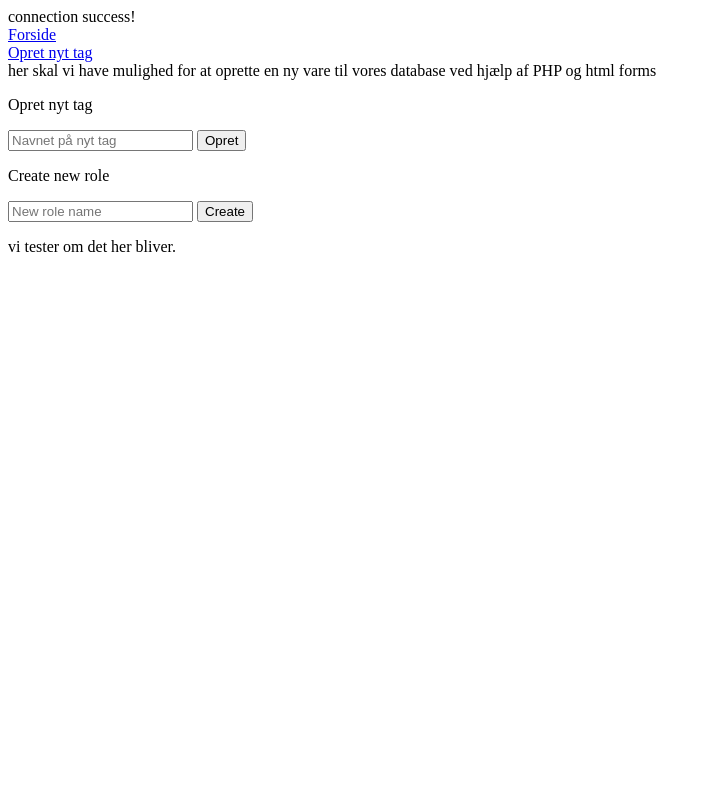
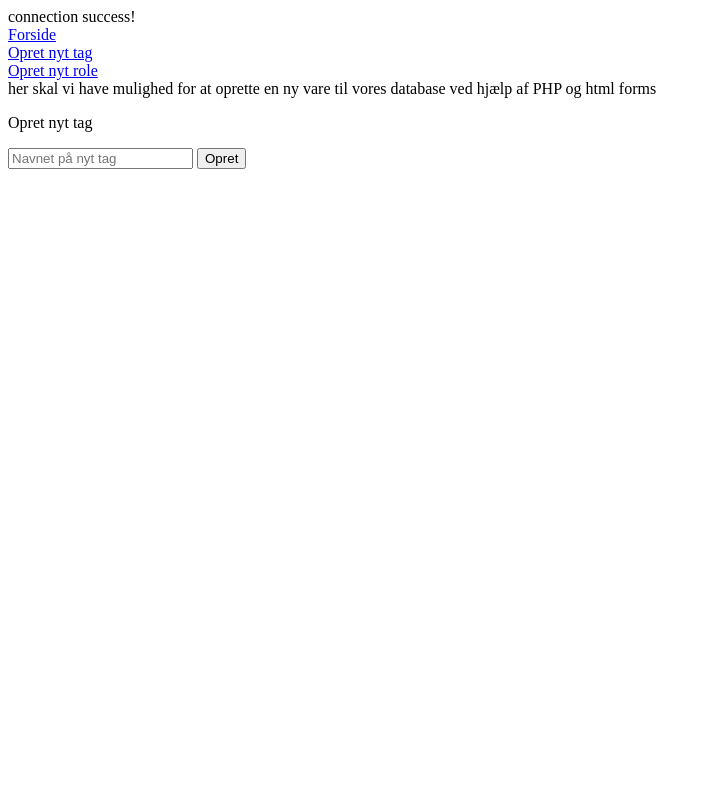
Before and after one commit to Knudsen2/electronic, a PHP site: page /new_tag.php in a window 1280 px wide. Shown: the whole page, without its empty margins (0-711 px from the left). Run offline with PHP 8.4, Linux system fonts and the light colour scheme.

Commit message:
splittet filer
new_role og new_tag er "done"

opdateret nav bar til at inkludere forside + nyt tag + ny role

```diff
--- a/index.php
+++ b/index.php
@@ -12,7 +12,9 @@ include('connect_db.php');
     <nav>
       <a href="index.php">Forside</a>
       <br>
-      <a href="new_item.php">Opret nyt tag</a>
+      <a href="new_tag.php">Opret nyt tag</a>
+      <br>
+      <a href="new_role.php">Opret nyt role</a>
     </nav>
 
     <main>
--- a/new_tag.php
+++ b/new_tag.php
@@ -13,7 +13,9 @@ $tag_name = null;
   <nav>
     <a href="index.php">Forside</a>
     <br>
-    <a href="new_item.php">Opret nyt tag</a>
+    <a href="new_tag.php">Opret nyt tag</a>
+    <br>
+    <a href="new_role.php">Opret nyt role</a>
   </nav>
   <body>
     her skal vi have mulighed for at oprette en ny vare til vores database ved hjælp af PHP og html forms
@@ -31,25 +33,5 @@ $tag_name = null;
     }
 
    ?>
-
-<!--- Create new role-->
-
-   <form method="post">
-        <p> Create new role</p>
-        <input type="text" name="role_name"
-        placeholder="New role name">
-        <button type="submit">Create</button>
-      </form>
-      <?php
-      if(isset($_POST['role_name'])){
-        $role_name = $_POST['role_name'];
-        performQuery("INSERT INTO roles(roel) VALUES('$role_name')");
-      }
-       ?>
-
   </body>
 </html>
-
-
-
-vi tester om det her bliver.
```
Also changed, not shown: new_role.php (+37 -0 lines).
